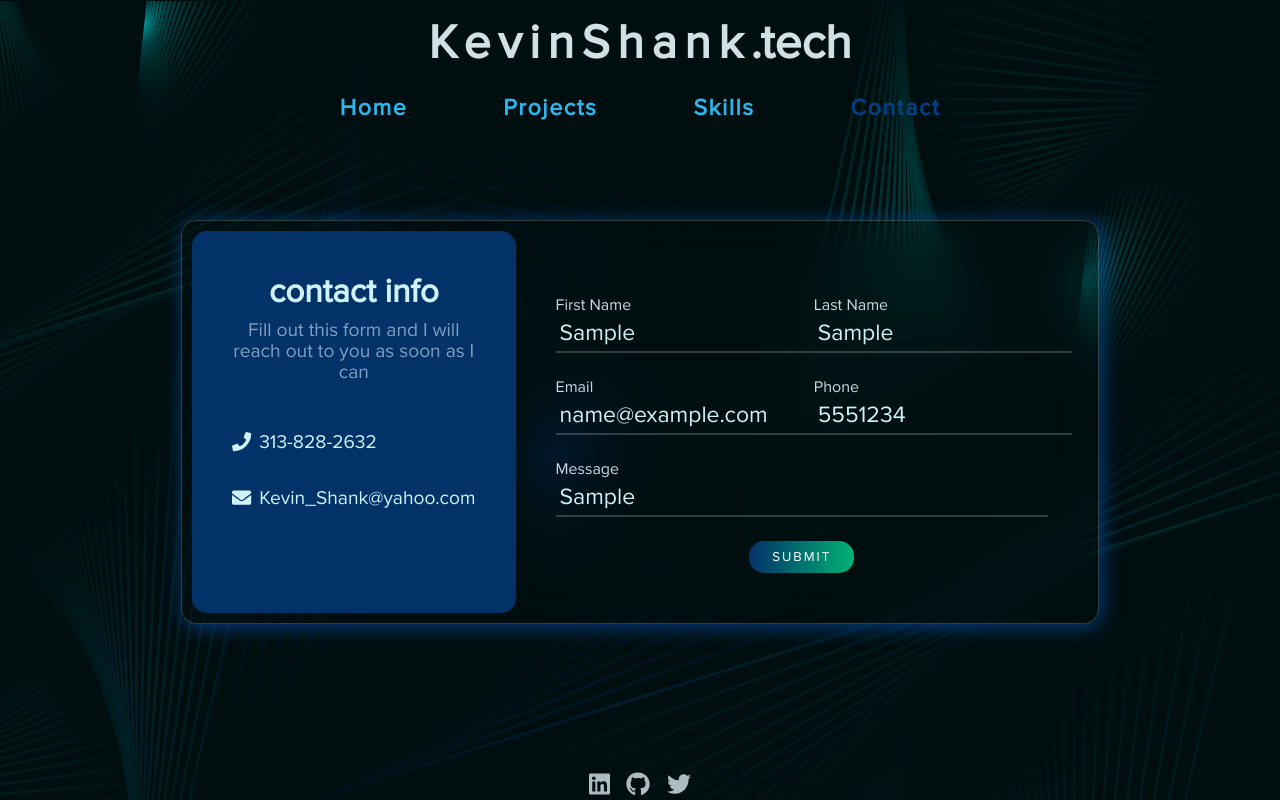
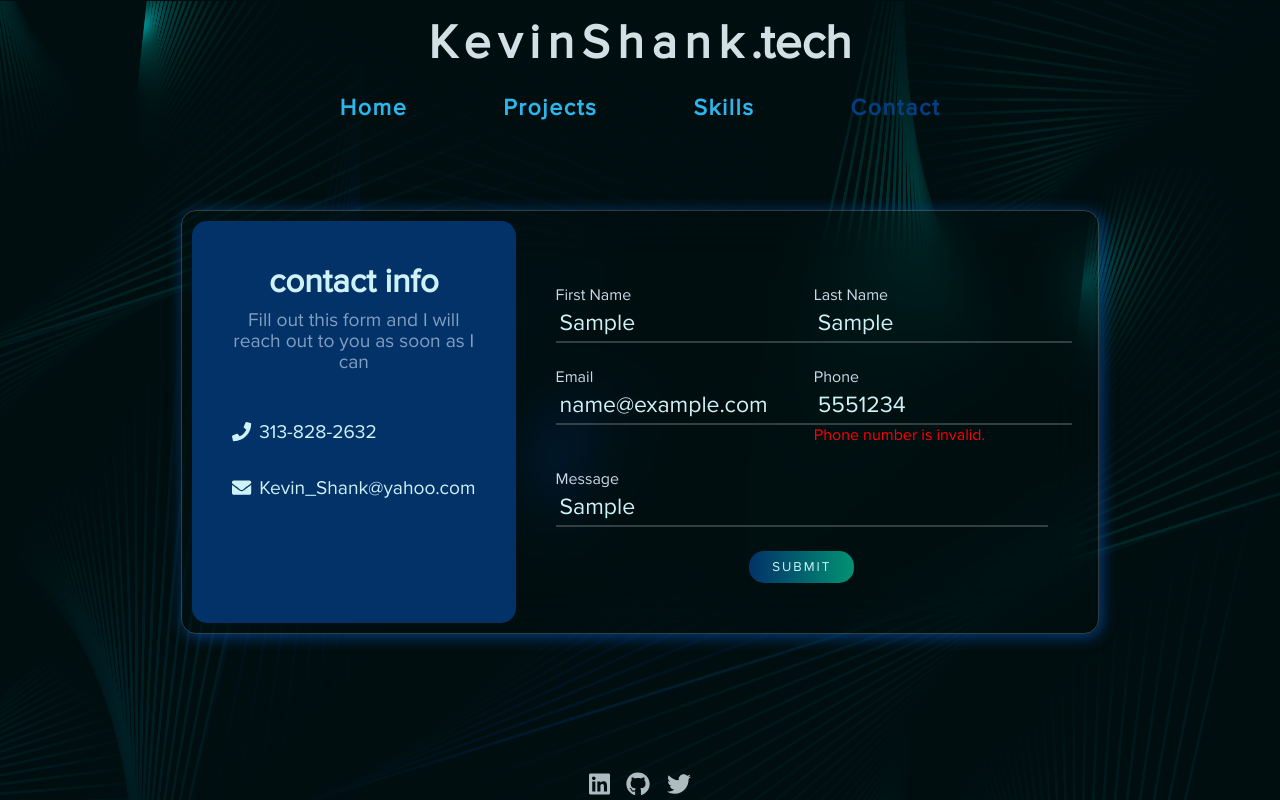
Before and after one commit to Bluekev22/Portfolio-V2, a React (Create React App) app in the folder portfolio/: page /contact in a window 1280 px wide. Both pictures are taken after typing "Sample", "Sample", "name@example.com", "5551234", "Sample" into the empty fields and a click on the button "SUBMIT". Built offline with nearby package versions, Linux system fonts and the light colour scheme.

Commit message:
Connect validation to contact form

```diff
--- a/portfolio/src/Contact.css
+++ b/portfolio/src/Contact.css
@@ -22,7 +22,7 @@
     border-radius: 15px;
     backdrop-filter: blur(25px);
     border: 1px solid rgba(255,255,255,.2);
-    box-shadow: 2.5px 2.5px 20px var(--primary);
+    box-shadow: 2.5px 2.5px 15px var(--primary);
   }
 
   .contact-info {
@@ -76,6 +76,10 @@
     color: #ccd8e6;
   }
 
+  .error {
+    color: red;
+  }
+
   input {
     background: transparent;
     border: none;
@@ -99,12 +103,12 @@
    border: none;
    outline: none;
    background: #111;
-   color: #fff;
+   color: #cff2f7;
    letter-spacing: 2px;
    text-transform: uppercase;
    position: relative;
    background: Linear-gradient(90deg, #033269, #00b275, #eddd2b, #2bb6ed);
-   background-size: 300%;
+   background-size: 400%;
  }
 
  button::before {
--- a/portfolio/src/Contact.js
+++ b/portfolio/src/Contact.js
@@ -4,6 +4,7 @@ import { FontAwesomeIcon } from "@fortawesome/react-fontawesome";
 import { faPhone } from "@fortawesome/free-solid-svg-icons";
 import { faEnvelope } from "@fortawesome/free-solid-svg-icons";
 import { Grid } from "@mui/material";
+import validation from "./components/validation";
 
 const phone = <FontAwesomeIcon icon={faPhone} />;
 const envelope = <FontAwesomeIcon icon={faEnvelope} />;
@@ -28,6 +29,7 @@ function Contact() {
 
   const handleFormSubmit = (event) => {
     event.preventDefault();
+    setErrors(validation(values));
   };
 
   return (
@@ -57,6 +59,7 @@ function Contact() {
               <label>First Name</label>
               <input type="text" name="firstName" value={values.firstName}
               onChange={handleChange} />
+              {errors.firstName && <p className="error">{errors.firstName}</p>}
             </Grid>
             <Grid
               container
@@ -68,6 +71,7 @@ function Contact() {
               <label>Last Name</label>
               <input type="text" name="lastName" value={values.lastName}
               onChange={handleChange} />
+              {errors.lasName && <p className="error">{errors.lasName}</p>}
             </Grid>
           </Grid>
           <Grid
@@ -86,6 +90,7 @@ function Contact() {
               <label>Email</label>
               <input type="email" name="email" value={values.email}
               onChange={handleChange} />
+              {errors.email && <p className="error">{errors.email}</p>}
             </Grid>
             <Grid
               container
@@ -97,6 +102,7 @@ function Contact() {
               <label>Phone</label>
               <input type="tel" name="phone" value={values.phone}
               onChange={handleChange} />
+              {errors.phone && <p className="error">{errors.phone}</p>}
             </Grid>
             <Grid
               container
@@ -108,6 +114,7 @@ function Contact() {
               <label>Message</label>
               <input type="text" name="message" value={values.message}
               onChange={handleChange} />
+              {errors.message && <p className="error">{errors.message}</p>}
             </Grid>
             <Grid
               container
--- /dev/null
+++ b/portfolio/src/components/ContactFormSuccess.js
@@ -0,0 +1,3 @@
+import React from 'react'
+
+const Contac
--- a/portfolio/src/components/Footer.css
+++ b/portfolio/src/components/Footer.css
@@ -12,7 +12,7 @@ footer {
 
   .linkedin:hover, .github:hover, .twitter:hover {
     opacity: 1;
-    transition: all .3s ease-in;
+    transition: all .2s linear;
   }
 
   .linkedin:hover {
```
